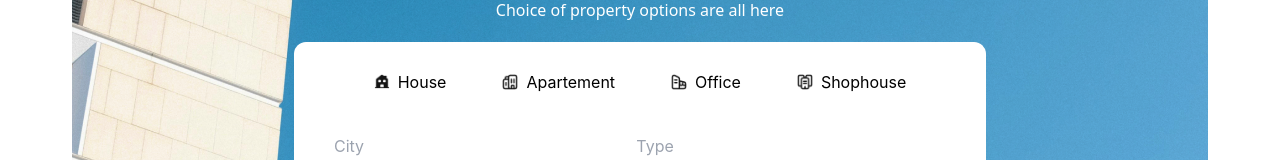
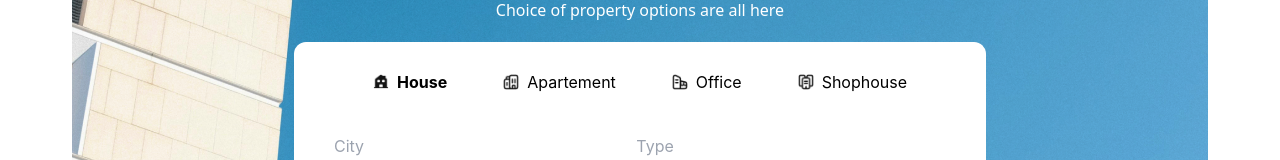
Before and after one commit to andi-faizal94/-ProtAh, a Next.js app: page / in a window 1280 px wide. Shown: the part 458-618 px from the top of the page. Built offline with nearby package versions, Linux system fonts and the light colour scheme; a web font is replaced by a local one.

Commit message:
add active tab in hero

```diff
--- a/pages/index.js
+++ b/pages/index.js
@@ -119,7 +119,11 @@ export default function Home() {
                     <div className='flex mx-auto space-x-14 py-7 mb-3'>
                       <div
                         onClick={handleTabHome}
-                        className='relative flex items-center space-x-2'
+                        className={
+                          home
+                            ? 'flex items-center space-x-2 font-bold'
+                            : 'flex items-center space-x-2'
+                        }
                       >
                         <Image
                           layout='intrinsic'
@@ -132,10 +136,16 @@ export default function Home() {
                         />
                         <div className='flex flex-col'>
                           <p className='font-inter'>House</p>
-                          {/* <div className='absolute -left-7 top-8 w-36 bg-black h-0.5'></div> */}
                         </div>
                       </div>
-                      <div onClick={handleTabAppart} className='flex space-x-2'>
+                      <div
+                        onClick={handleTabAppart}
+                        className={
+                          !home
+                            ? 'flex items-center space-x-2 font-bold'
+                            : 'flex items-center space-x-2'
+                        }
+                      >
                         <Image
                           layout='intrinsic'
                           className='items-center'
@@ -149,7 +159,14 @@ export default function Home() {
                           <p className='font-inter'>Apartement</p>
                         </div>
                       </div>
-                      <div onClick={handleTabOffice} className='flex space-x-2'>
+                      <div
+                        onClick={handleTabOffice}
+                        className={
+                          !home
+                            ? 'flex items-center space-x-2 font-bold'
+                            : 'flex items-center space-x-2'
+                        }
+                      >
                         <Image
                           layout='intrinsic'
                           src='/images/building.png'
@@ -165,7 +182,11 @@ export default function Home() {
                       </div>
                       <div
                         onClick={handleTabShopHouse}
-                        className='flex space-x-2'
+                        className={
+                          !home
+                            ? 'flex items-center space-x-2 font-bold'
+                            : 'flex items-center space-x-2'
+                        }
                       >
                         <Image
                           layout='intrinsic'
```
